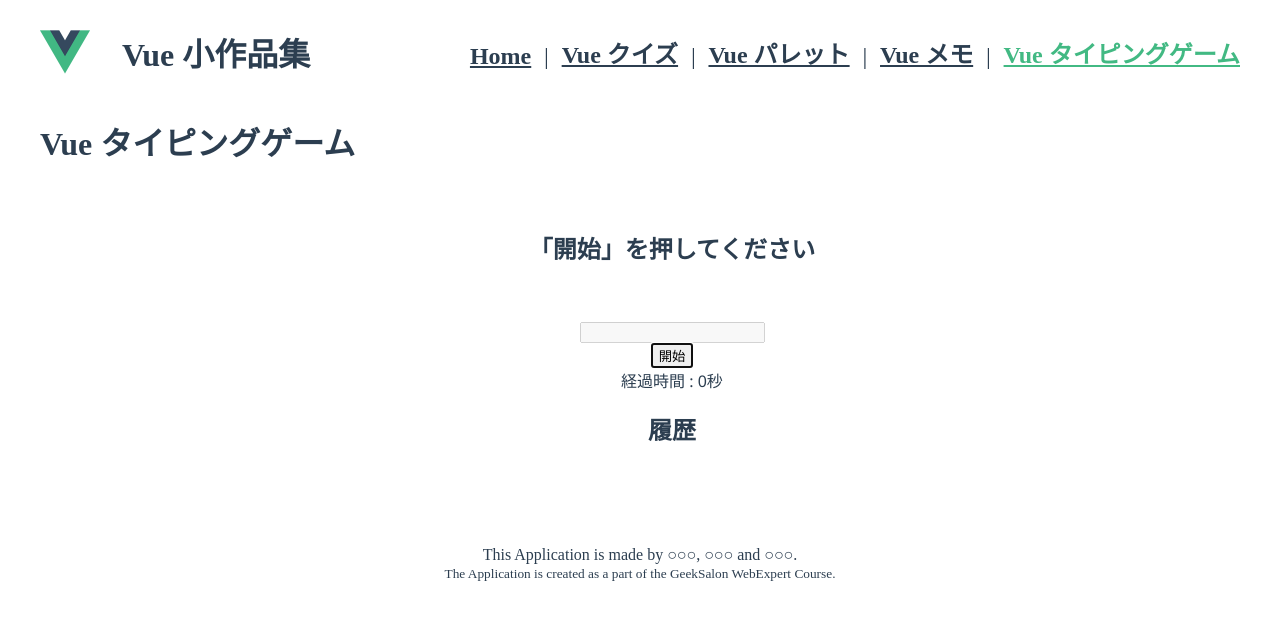
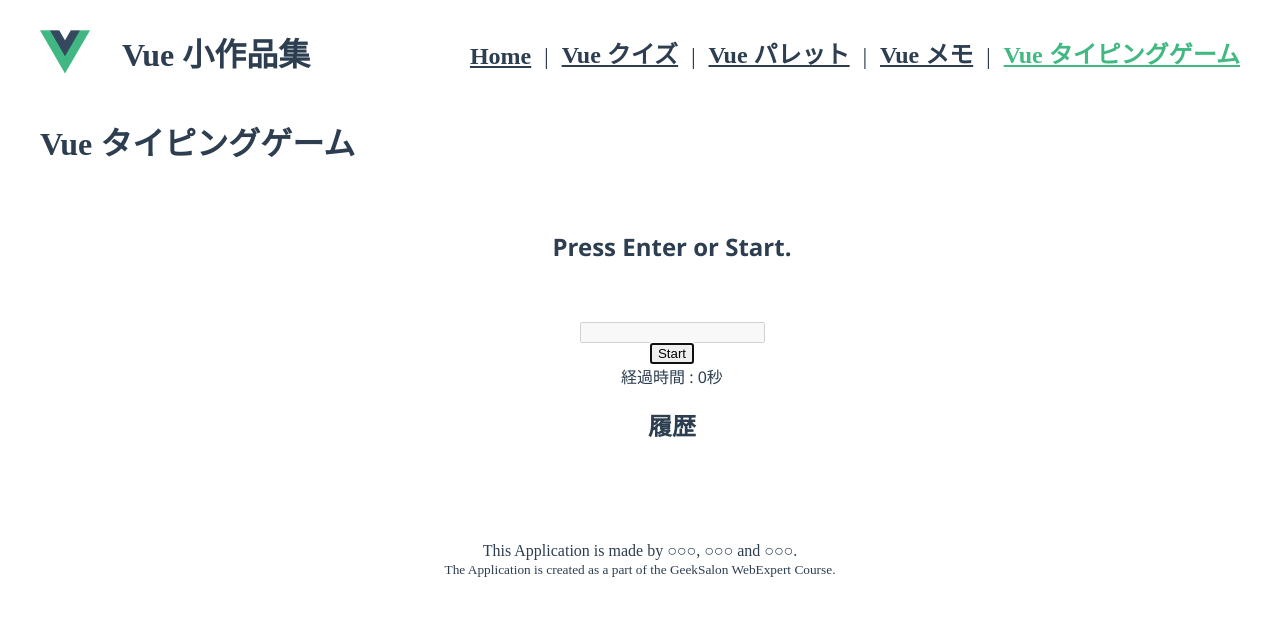
Before and after one commit to webex15-team-1/demo-team-app, a Vue app: page /typing in a window 1280 px wide. Shown: the top 620 px of the page. Built offline with nearby package versions, Linux system fonts and the light colour scheme.

Commit message:
微修正を加えました。

```diff
--- a/src/views/TypingApp.vue
+++ b/src/views/TypingApp.vue
@@ -19,7 +19,7 @@
       v-bind:disabled="!isButton"
       ref="focusButton"
     >
-      開始
+      Start
     </button>
     <button
       class="next"
@@ -62,10 +62,10 @@ export default {
     return {
       i: 0,
       words: [
-        "「開始」を押してください",
-        "hello world",
+        "Press Enter or Start.",
+        "Hello world",
         "Jun is the cleverest man",
-        "Kosuke wants to eat sushi",
+        "Kosuke watches Sasuke",
         "Leaf likes leaves",
       ],
       second: 0,
```
